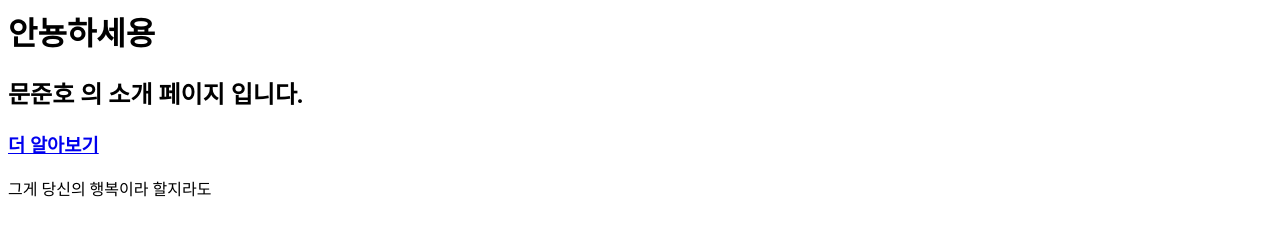
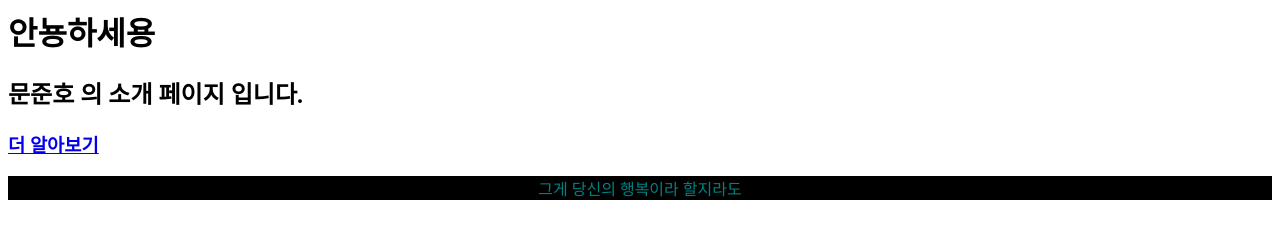
Before and after one commit to measephemeral/practice_git, a plain HTML site: page simple_webpage/index.html in a window 1280 px wide. Drawn offline with Linux system fonts and the light colour scheme.

Commit message:
index.html style 완료

```diff
--- a/simple_webpage/index.html
+++ b/simple_webpage/index.html
@@ -1,3 +1,11 @@
+<style>
+    p {
+        color:teal;
+        background-color: black;
+        text-align: center;
+    }
+</style>
+
 <h1>안뇽하세용</h1>
 
 <h2>문준호 의 소개 페이지 입니다.</h2>
```
